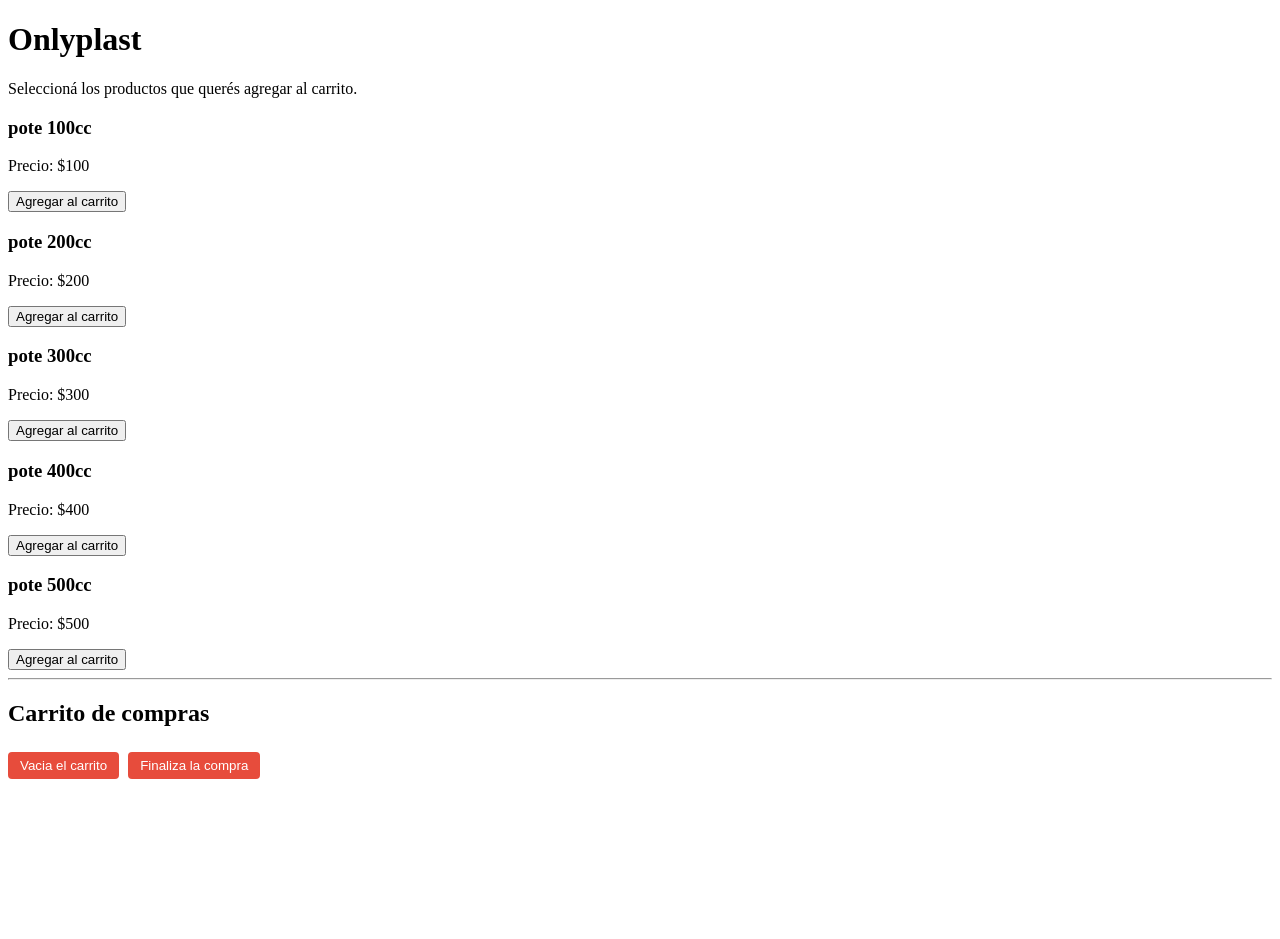
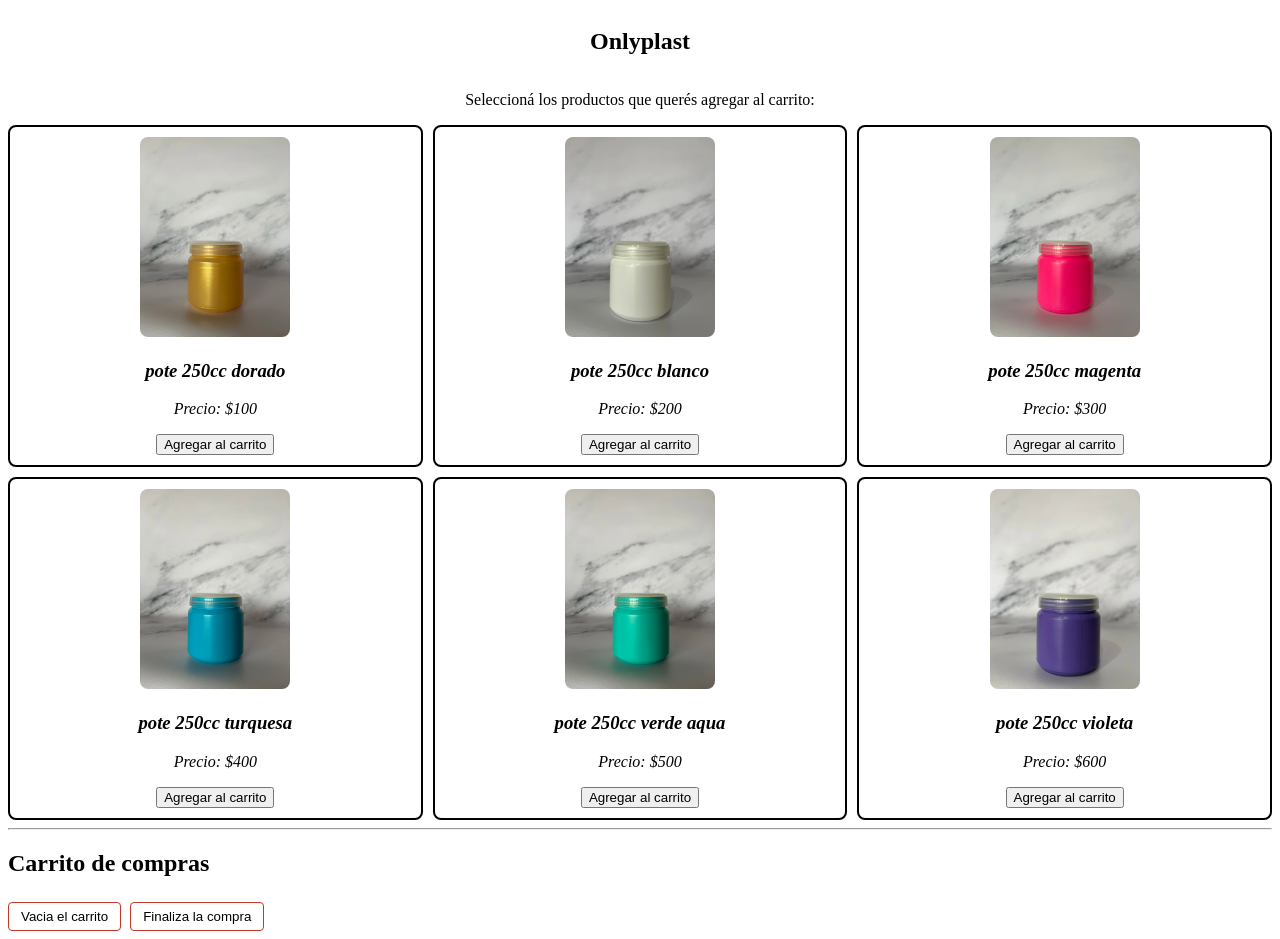
Before and after one commit to CilioCristian/ProyectoFinal-CilioCristian-Js, a plain HTML site: page index.html in a window 1280 px wide. Before the commit the page ends 800 px from the top, so only its background shows below. Drawn offline with Linux system fonts and the light colour scheme; files that its build step writes are made by us from their sources.

Commit message:
se agregaron funciones para restar y sumar al carrito, fotos para los productos y un poco de css para que no este tan crudo

```diff
--- a/assets/css/style.css
+++ b/assets/css/style.css
@@ -1,9 +1,9 @@
 #carrito button {
   margin: 5px 5px 0 0;
   padding: 6px 12px;
-  border: none;
-  background-color: #e74c3c;
-  color: white;
+  border: 1px solid #c0392b;
+  background-color: #ffffff;
+  color: rgb(0, 0, 0);
   border-radius: 4px;
   cursor: pointer;
 }
@@ -14,4 +14,32 @@
 
 #items-carrito li {
   margin: 5px 0;
+  list-style: none;
+
 }
+.tituloysubtitulo {
+  display: flex;
+  flex-direction: column;
+  justify-content: center;
+  align-items: center;
+}
+#lista-productos{
+  display: grid ;
+  grid-template-columns: repeat(3, 1fr);
+  gap: 10px;
+  font-style: italic;
+}
+.producto img {
+  width: 150px;
+  height: 200px;
+  border-radius: 8px;
+
+}
+
+.producto {
+  border: 2px solid #000000;
+  border-radius: 8px;
+  padding: 10px;
+  text-align: center;
+
+}
--- a/index.html
+++ b/index.html
@@ -4,13 +4,13 @@
   <meta charset="UTF-8" />
   <meta name="viewport" content="width=device-width, initial-scale=1.0"/>
   <title>Onlyplast - 2da pre entrega</title>
-  <link rel="stylesheet" href="css/style.css" />
+  <link rel="stylesheet" href="assets/css/style.css" />
 </head>
 <body>
-
-  <h1>Onlyplast</h1>
-  <p>Seleccioná los productos que querés agregar al carrito.</p>
-
+  <section class="tituloysubtitulo">
+    <h1>Onlyplast</h1>
+    <p>Seleccioná los productos que querés agregar al carrito:</p>
+  </section>
   <section id="lista-productos"></section>
 
   <hr />
--- a/js/02productos.js
+++ b/js/02productos.js
@@ -1,7 +1,8 @@
 const productos = [
-    { nombre: "pote 100cc", precio: 100 },
-    { nombre: "pote 200cc", precio: 200 },
-    { nombre: "pote 300cc", precio: 300 },
-    { nombre: "pote 400cc", precio: 400 },
-    { nombre: "pote 500cc", precio: 500 }
+    { nombre: "pote 250cc dorado", precio: 100, imagen: "../assets/images/dorado.webp" },
+    { nombre: "pote 250cc blanco", precio: 200, imagen: "../assets/images/blanco.webp" },
+    { nombre: "pote 250cc magenta", precio: 300, imagen: "../assets/images/magenta.webp" },
+    { nombre: "pote 250cc turquesa", precio: 400, imagen: "../assets/images/turquesa.webp" },
+    { nombre: "pote 250cc verde aqua", precio: 500, imagen: "../assets/images/verdeaqua.webp" },
+    { nombre: "pote 250cc violeta", precio: 600, imagen: "../assets/images/violeta.webp " },
 ];
--- a/js/03funciones.js
+++ b/js/03funciones.js
@@ -10,6 +10,7 @@ function cargarProductosEnPantalla() {
     div.className = "producto";
 
     div.innerHTML = `
+      <img src="${producto.imagen}" alt="${producto.nombre}">
       <h3>${producto.nombre}</h3>
       <p>Precio: $${producto.precio}</p>
       <button onclick="agregarAlCarrito(${index})">Agregar al carrito</button>
@@ -22,12 +23,24 @@ function cargarProductosEnPantalla() {
 // Agrega el producto al carrito
 function agregarAlCarrito(indice) {
   const producto = productos[indice];
-  carrito.push(producto);
+
+  // Buscar si ya está en el carrito
+  const productoEnCarrito = carrito.find(item => item.nombre === producto.nombre);
+
+  if (productoEnCarrito) {
+    // Si ya está, sumamos 1 a la cantidad
+    productoEnCarrito.cantidad += 1;
+  } else {
+    // Si no está, lo agregamos con cantidad 1
+    carrito.push({ ...producto, cantidad: 1 });
+  }
+
   total += producto.precio;
 
   guardarCarritoEnLocalStorage();
   mostrarCarrito();
 }
+
 
 // Muestra el carrito en el DOM
 function mostrarCarrito() {
@@ -38,8 +51,11 @@ function mostrarCarrito() {
   carrito.forEach((item, index) => {
     const li = document.createElement("li");
     li.innerHTML = `
-      ${item.nombre} - $${item.precio}
       <button onclick="eliminarDelCarrito(${index})">❌</button>
+      ${item.cantidad} unidades de  ${item.nombre} de $${item.precio} = $${item.precio * item.cantidad}
+
+      <button onclick="restarAlCarrito(${index})">➖</button>
+      <button onclick="sumarAlCarrito(${index})">➕</button>
     `;
     ul.appendChild(li);
   });
@@ -47,16 +63,18 @@ function mostrarCarrito() {
   totalTexto.textContent = `Total a pagar: $${total}`;
 }
 
+
 // Elimina el producto específico del carrito
 function eliminarDelCarrito(indice) {
-  total -= carrito[indice].precio;
+  total -= carrito[indice].precio * carrito[indice].cantidad;
   carrito.splice(indice, 1);
 
   guardarCarritoEnLocalStorage();
   mostrarCarrito();
 }
 
-// Vacia todo el carrito
+
+// Vacía todo el carrito
 function vaciarCarrito() {
   carrito = [];
   total = 0;
@@ -92,3 +110,23 @@ function cargarCarritoDesdeLocalStorage() {
     mostrarCarrito();
   }
 }
+function sumarAlCarrito(indice) {
+  carrito[indice].cantidad += 1;
+  total += carrito[indice].precio;
+
+  guardarCarritoEnLocalStorage();
+  mostrarCarrito();
+}
+function restarAlCarrito(indice) {
+  if (carrito[indice].cantidad > 1) {
+    carrito[indice].cantidad -= 1;
+    total -= carrito[indice].precio;
+  } else {
+    // Si llega a 1 y queremos restar, lo eliminamos del carrito
+    total -= carrito[indice].precio;
+    carrito.splice(indice, 1);
+  }
+
+  guardarCarritoEnLocalStorage();
+  mostrarCarrito();
+}
```
Also changed, not shown: assets/images/blanco.webp (added), assets/images/dorado.webp (added), assets/images/magenta.webp (added), assets/images/turquesa.webp (added), assets/images/verdeaqua.webp (added), assets/images/violeta.webp (added), js/01main.js (line endings or trailing spaces).
